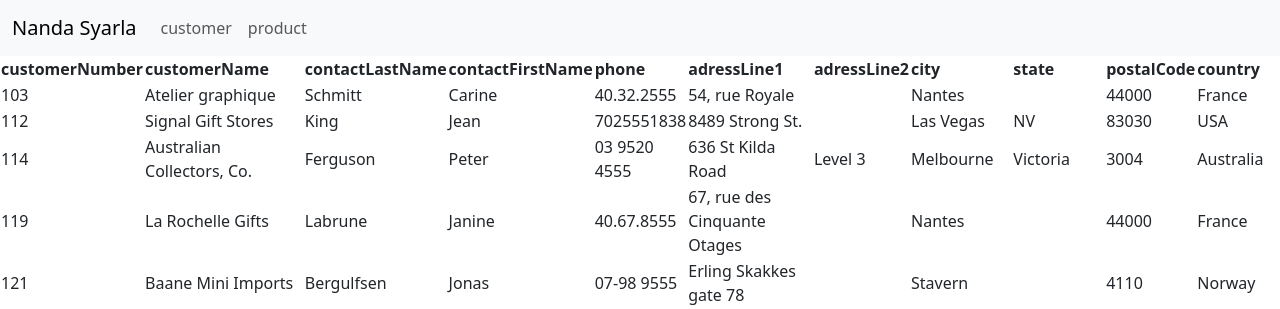
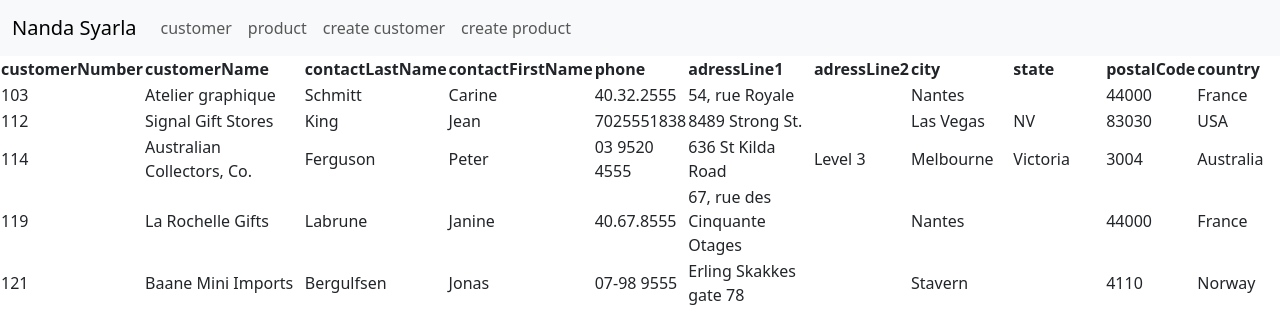
Before and after one commit to NandaSyarlaHariyanti/aksesdb, a PHP site: page /customer.php in a window 1280 px wide; the page is wider, and only the part inside the window is pictured. Shown: the top 309 px of that part. Run offline with PHP 8.4, Linux system fonts and the light colour scheme; data comes from the database, SQL or seed files in the repository.

Commit message:
Menambah create

```diff
--- a/customer.php
+++ b/customer.php
@@ -28,6 +28,12 @@ if (isset($_POST["search"])) {
                 </li>
                 <li class="nav-item">
                 <a class="nav-link" href="product.php">product</a>
+                </li>
+                <li class="nav-item">
+                <a class="nav-link" href="crudcustomer.php">create customer</a>
+                </li>
+                <li class="nav-item">
+                <a class="nav-link" href="crudproduct.php">create product</a>
                 </li>
             </ul>
             </div>
```
